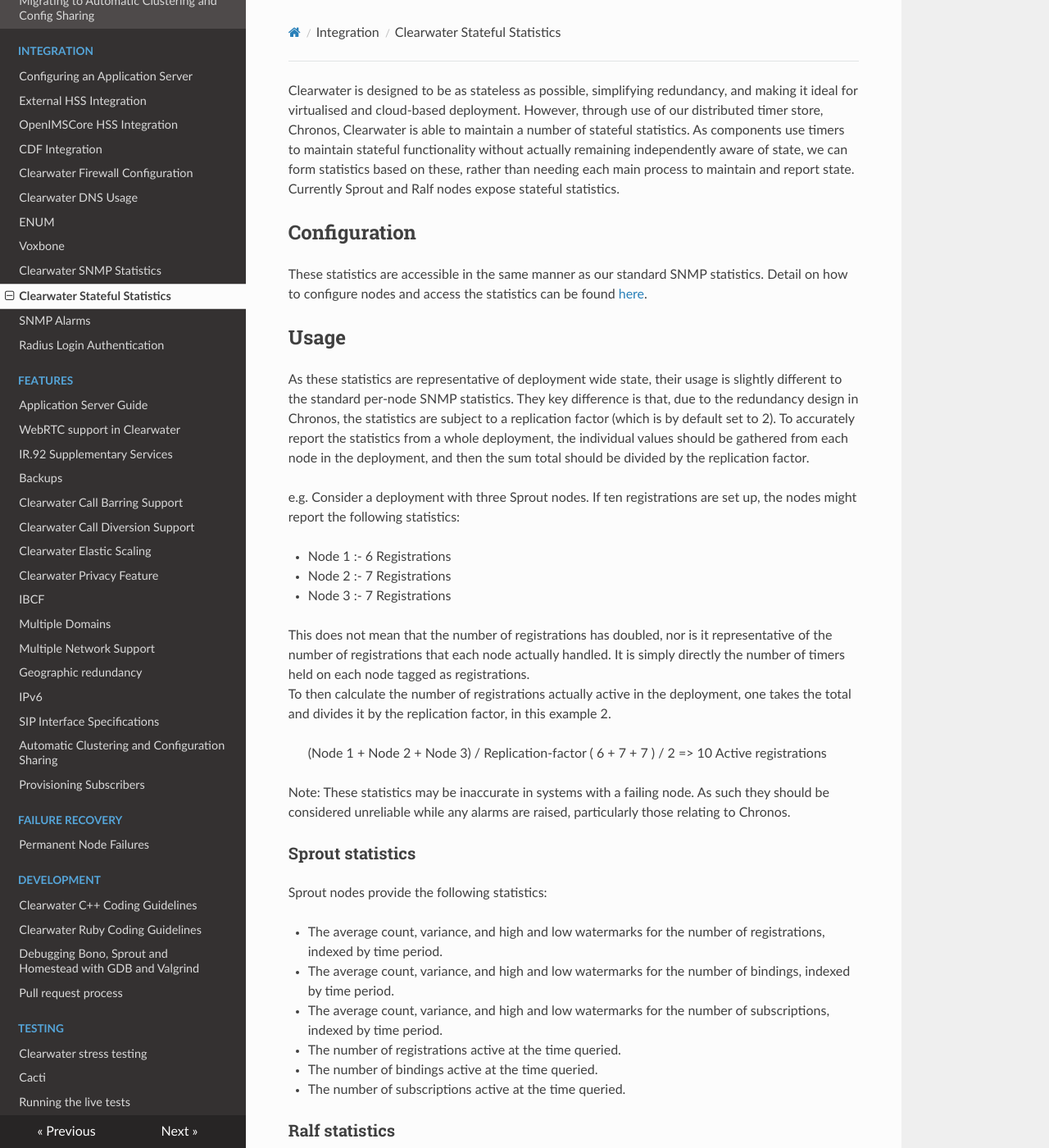
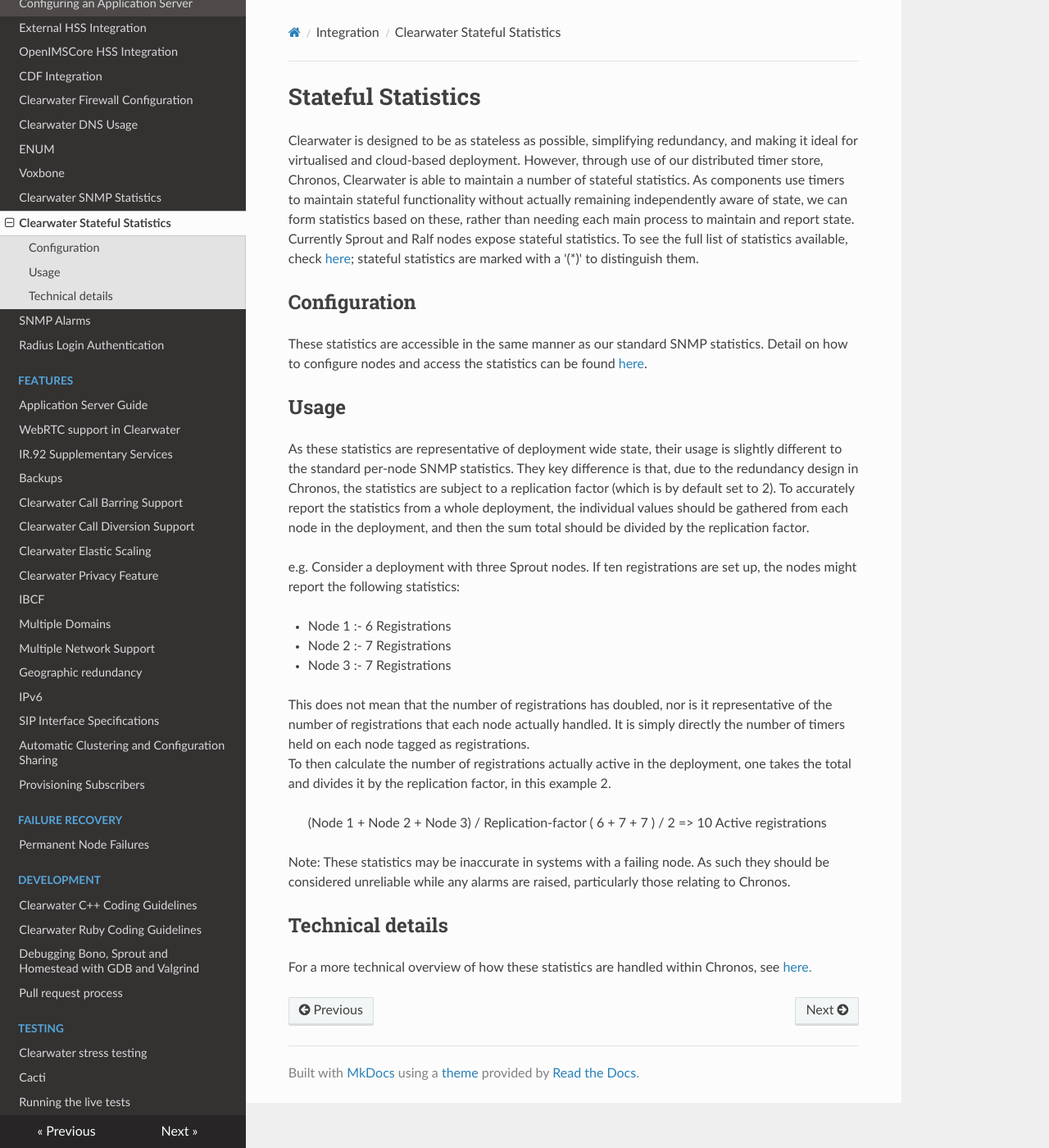
Before and after one commit to Metaswitch/clearwater-readthedocs, an MkDocs documentation site: the page built from docs/Clearwater_Stateful_Statistics.md, in a window 1280 px wide and 1400 px high. Shown: the whole window at 82% size. Built offline with MkDocs 1.6.1, drawn with Linux system fonts in a browser that asks for light colours; nearby versions of some CDN libraries; old or Windows-style settings are respelled for this version of MkDocs; some of the changed text lies outside the part shown.

Commit message:
Consolidate statistics listings in only one place. Update stateful stats doc to point to main doc for list of statistics

```diff
--- a/docs/Clearwater_Stateful_Statistics.md
+++ b/docs/Clearwater_Stateful_Statistics.md
@@ -1,4 +1,7 @@
-Clearwater is designed to be as stateless as possible, simplifying redundancy, and making it ideal for virtualised and cloud-based deployment. However, through use of our distributed timer store, Chronos, Clearwater is able to maintain a number of stateful statistics. As components use timers to maintain stateful functionality without actually remaining independently aware of state, we can form statistics based on these, rather than needing each main process to maintain and report state. Currently Sprout and Ralf nodes expose stateful statistics.
+# Stateful Statistics
+
+Clearwater is designed to be as stateless as possible, simplifying redundancy, and making it ideal for virtualised and cloud-based deployment. However, through use of our distributed timer store, Chronos, Clearwater is able to maintain a number of stateful statistics. As components use timers to maintain stateful functionality without actually remaining independently aware of state, we can form statistics based on these, rather than needing each main process to maintain and report state. Currently Sprout and Ralf nodes expose stateful statistics. To see the full list of statistics available, check [here](https://clearwater.readthedocs.io/en/stable/Clearwater_SNMP_Statistics/index.html); stateful statistics are marked with a '(*)' to distinguish them.
+
 
 ## Configuration
 
@@ -21,24 +24,6 @@ To then calculate the number of registrations actually active in the deployment,
 
 Note: These statistics may be inaccurate in systems with a failing node. As such they should be considered unreliable while any alarms are raised, particularly those relating to Chronos.
 
-### Sprout statistics
-
-Sprout nodes provide the following statistics:
-
-* The average count, variance, and high and low watermarks for the number of registrations, indexed by time period.
-* The average count, variance, and high and low watermarks for the number of bindings, indexed by time period.
-* The average count, variance, and high and low watermarks for the number of subscriptions, indexed by time period.
-* The number of registrations active at the time queried.
-* The number of bindings active at the time queried.
-* The number of subscriptions active at the time queried.
-
-### Ralf statistics
-
-Ralf nodes provide the following statistics:
-
-* The average count, variance, and high and low watermarks for the number of calls, indexed by time period.
-* The number of calls active at the time queried.
-
 ## Technical details
 
 For a more technical overview of how these statistics are handled within Chronos, see [here.](https://github.com/Metaswitch/chronos/blob/dev/doc/statistics_structures.md)
```
Also changed, not shown: docs/Clearwater_SNMP_Statistics.md (+8 -6 lines).
